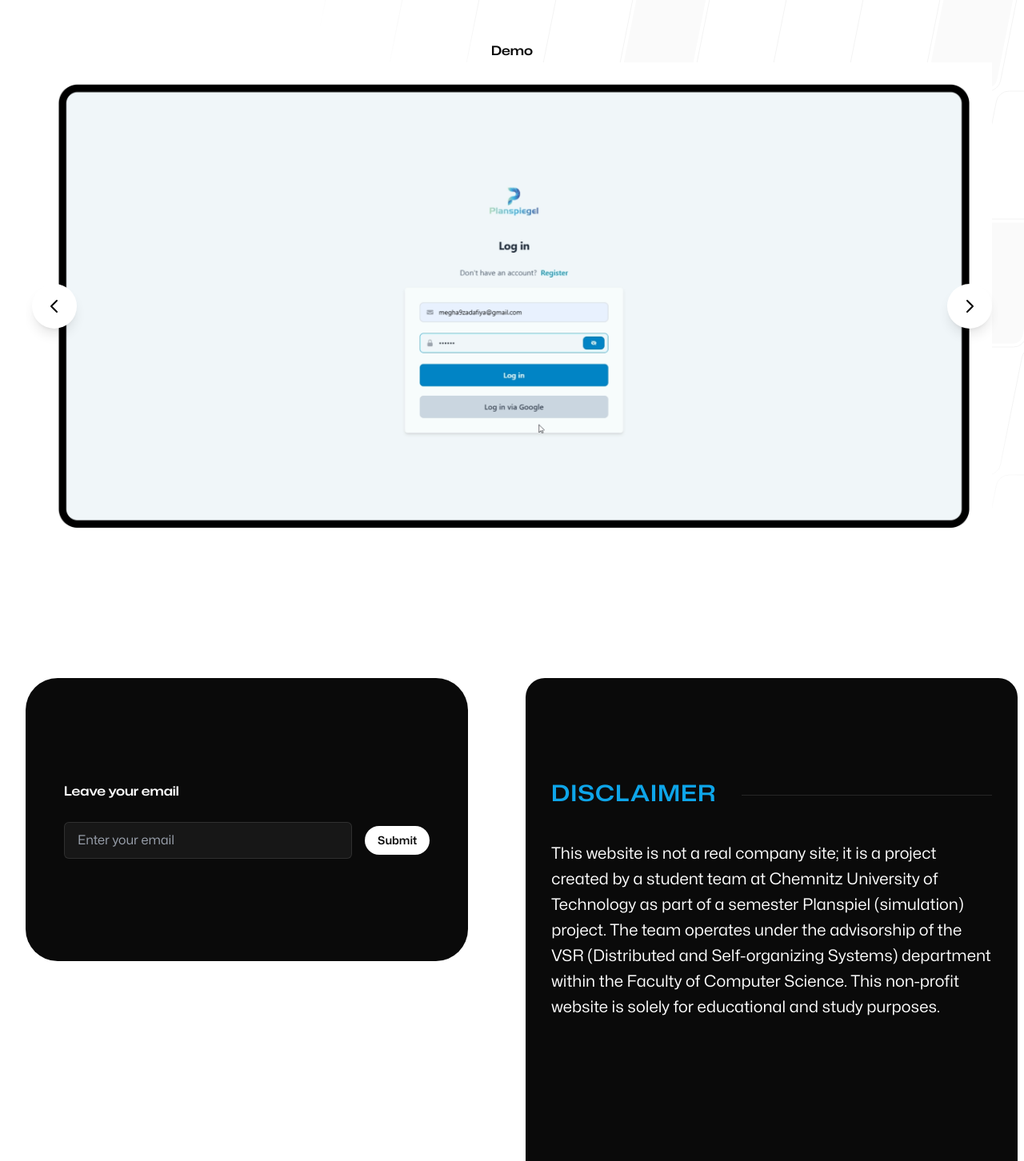
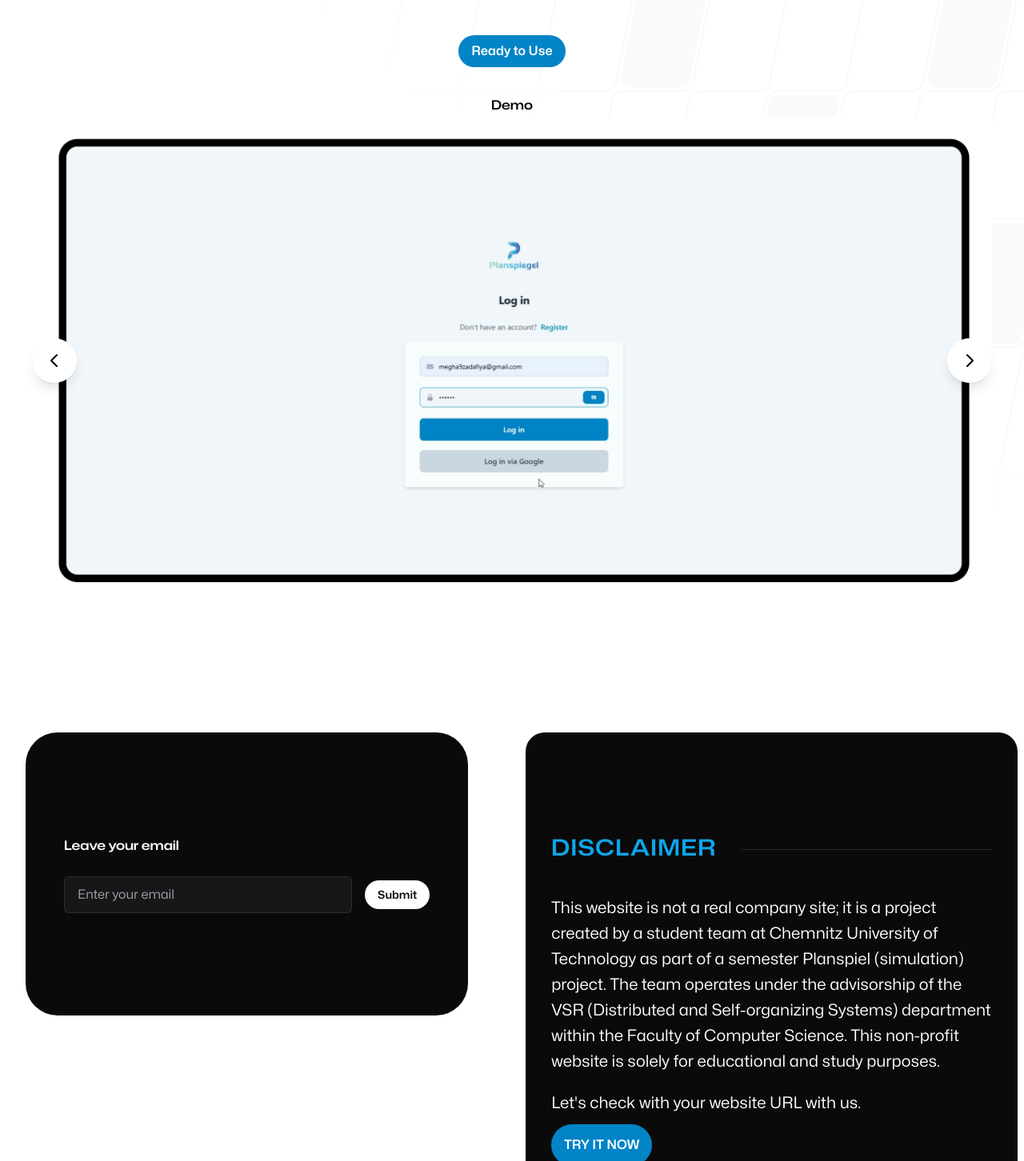
Before and after one commit to ANZania/planspiegel-landing, a Next.js app: page / in a window 1280 px wide. Shown: the part 278-1730 px from the top of the page at 80% size. Built offline with nearby package versions, Linux system fonts and the light colour scheme.

Commit message:
Add Button to redirect to our Smart Security Assessment Tool

```diff
--- a/src/app/page.tsx
+++ b/src/app/page.tsx
@@ -3,6 +3,7 @@ import { DemoCarousel } from '@/components/DemoCarousel'
 import { Disclaimer } from '@/components/Disclaimer'
 import { FadeIn } from '@/components/FadeIn'
 import { LeaveEmail } from '@/components/LeaveEmailForm'
+import { ChatButton } from '@/components/ChatButton'
 
 export default function HomePage() {
   return (
@@ -23,6 +24,12 @@ export default function HomePage() {
 
       <div className="mx-auto mt-10 max-w-2xl px-6 lg:max-w-none lg:px-8">
         <FadeIn>
+            <ChatButton className="block text-center" titleName="Ready to Use"/>
+        </FadeIn>
+      </div>
+
+      <div className="mx-auto mt-10 max-w-2xl px-6 lg:max-w-none lg:px-8">
+        <FadeIn>
           <h2 className="block text-center font-display text-base font-semibold text-neutral-950">
             Demo
           </h2>
--- /dev/null
+++ b/src/components/ChatButton.tsx
@@ -0,0 +1,16 @@
+
+
+export function ChatButton({ className, titleName }: { className?: string, titleName?: string }) {
+  return (
+    <div className={`items-center ${className}`}>
+        <a class="rounded-full px-4 py-3 text-md font-semibold transition text-white icon-button bg-sky-600 hover:bg-sky-500 border-0"
+            href="https://planspiegel.com"
+            alt="Security Check"
+            target="_blank">
+          <button aria-label="Security Check" >
+            <p>{titleName}</p>
+          </button>
+        </a>
+    </div>
+  )
+}
--- a/src/components/Disclaimer.tsx
+++ b/src/components/Disclaimer.tsx
@@ -1,4 +1,5 @@
 import { Container } from '@/components/Container'
+import { ChatButton } from '@/components/ChatButton'
 import { FadeIn, FadeInStagger } from '@/components/FadeIn'
 import clsx from 'clsx'
 
@@ -22,6 +23,10 @@ export function Disclaimer({ className }: { className?: string }) {
               Systems) department within the Faculty of Computer Science. This
               non-profit website is solely for educational and study purposes.
             </p>
+            <p className="mt-5 text-xl text-white [text-wrap:balance]">
+                Let's check with your website URL with us.
+            </p>
+            <ChatButton className="flex py-2.5" titleName="TRY IT NOW" />
           </FadeIn>
         </FadeInStagger>
       </Container>
```
